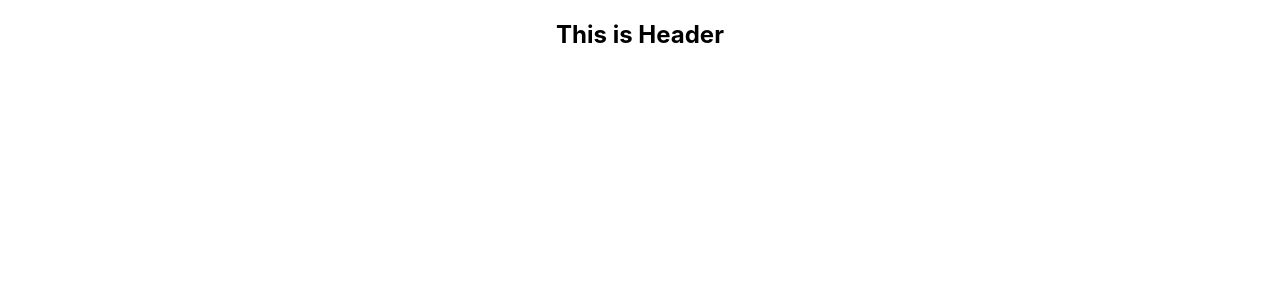
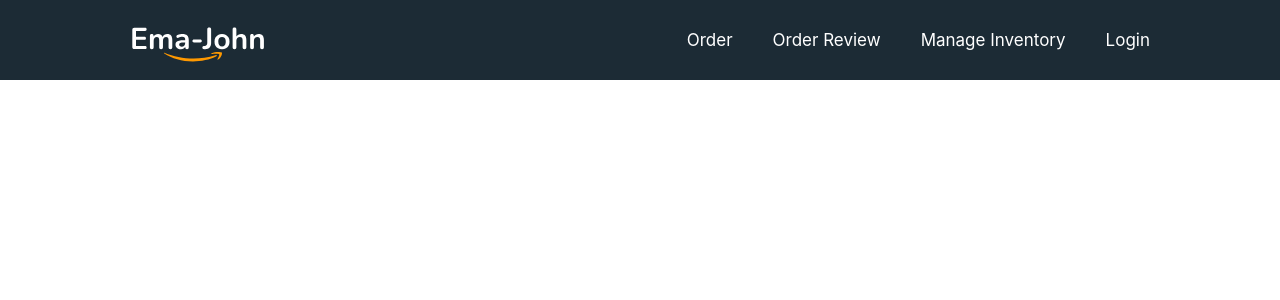
Before and after one commit to MdMizanurRahman1/ema-john-simple, a React (Create React App) app: page / in a window 1280 px wide. Shown: the top 300 px of the page. Built offline with nearby package versions, Linux system fonts and the light colour scheme.

Commit message:
header done

```diff
--- a/src/App.js
+++ b/src/App.js
@@ -4,7 +4,7 @@ import Header from './components/Header/Header';
 
 function App() {
   return (
-    <div className="App">
+    <div>
       <Header></Header>
     </div>
   );
--- a/src/components/Header/Header.css
+++ b/src/components/Header/Header.css
@@ -0,0 +1,21 @@
+.header {
+    height: 80px;
+    background-color: #1C2B35;
+    display: flex;
+    align-items: center;
+    justify-content: space-between;
+    padding-left: 130px;
+    padding-right: 130px;
+}
+
+.header a {
+    text-decoration: none;
+    margin-left: 40px;
+    color: #FFFFFF;
+    font-size: 17px;
+
+}
+
+.header a:hover {
+    color: orange;
+}
--- a/src/components/Header/Header.js
+++ b/src/components/Header/Header.js
@@ -1,10 +1,18 @@
 import React from 'react';
+import logo from '../../images/Logo.svg'
+import './Header.css'
 
 const Header = () => {
     return (
-        <div>
-            <h2>This is Header</h2>
-        </div>
+        <nav className='header'>
+            <img src={logo} alt="" />
+            <div>
+                <a href="./order">Order</a>
+                <a href="./order review">Order Review</a>
+                <a href="./manage">Manage Inventory</a>
+                <a href="./login">Login</a>
+            </div>
+        </nav>
     );
 };
 
```
